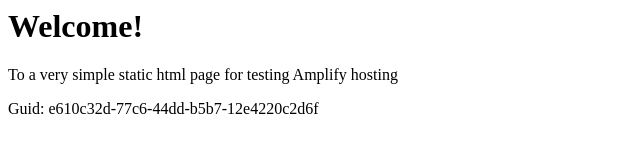
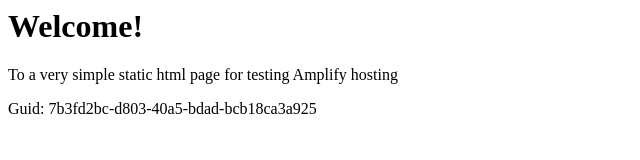
Before and after one commit to aws-aemilia-cmh/Github-PR-Commit-Integration-Test-DoNotTouch-GitHubWebhookPushCanaryTest-v1-preprod-us-east-2, a website: page src/index.html in a window 1280 px wide. Shown: the full height of the page, 0-640 px from the left. Drawn offline with Linux system fonts and the light colour scheme.

Commit message:
commit from integ tests

```diff
--- a/src/index.html
+++ b/src/index.html
@@ -12,6 +12,6 @@
 <body>
     <h1>Welcome!</h1>
     <p>To a very simple static html page for testing Amplify hosting</p>
-    <p>Guid: e610c32d-77c6-44dd-b5b7-12e4220c2d6f</p></body>
+    <p>Guid: 7b3fd2bc-d803-40a5-bdad-bcb18ca3a925</p></body>
 
 </html>
```
